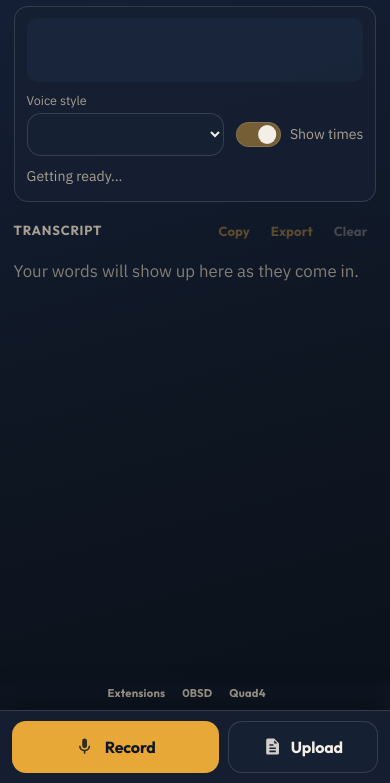
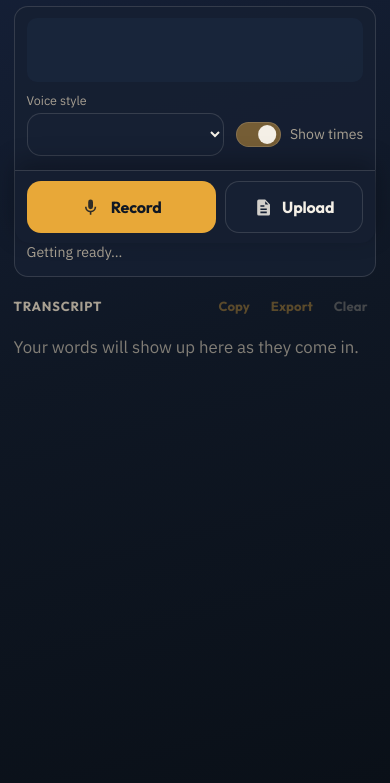
Before and after one commit to Quad4-Software/dictationasm, a browser extension: page web/index.html in a window 390 px wide. Shown: the part 61-844 px from the top of the page. Drawn offline with Linux system fonts and the light colour scheme.

Commit message:
Restore sticky mobile dock so Lighthouse CLS stays under 0.1.
Fixed bottom chrome was shifting the first paint again after the screenshot refresh; keep Record/Upload in flow on small viewports.

```diff
--- a/web/css/app.css
+++ b/web/css/app.css
@@ -947,7 +947,7 @@ body {
     max-width: 100%;
     height: 100dvh;
     padding-top: calc(0.55rem + var(--safe-top));
-    padding-bottom: calc(var(--dock-h) + var(--foot-h) + 0.4rem);
+    padding-bottom: calc(0.55rem + var(--safe-bottom));
     gap: 0.55rem;
   }
 
@@ -1051,20 +1051,20 @@ body {
   }
 
   .action-dock {
-    position: fixed;
-    left: 0;
-    right: 0;
+    position: sticky;
+    left: auto;
+    right: auto;
     bottom: 0;
     top: auto;
-    z-index: 20;
-    margin: 0;
+    z-index: 12;
+    margin: 0.35rem -0.75rem -0.75rem;
     padding: var(--dock-pad-y) max(var(--dock-pad-x), var(--safe-left)) calc(var(--dock-pad-y) + var(--safe-bottom)) max(var(--dock-pad-x), var(--safe-right));
     border: 0;
     border-top: 1px solid var(--line);
-    border-radius: 0;
+    border-radius: 0 0 var(--radius) var(--radius);
     background: color-mix(in srgb, var(--panel) 94%, black);
-    box-shadow: 0 -10px 32px color-mix(in srgb, black 36%, transparent);
-    backdrop-filter: blur(18px);
+    box-shadow: 0 -8px 24px color-mix(in srgb, black 28%, transparent);
+    backdrop-filter: blur(16px);
   }
 
   .action-dock .cta-row {
@@ -1087,25 +1087,7 @@ body {
   }
 
   .site-foot {
-    position: fixed;
-    left: 0;
-    right: 0;
-    bottom: var(--dock-h);
-    z-index: 19;
-    display: flex;
-    justify-content: center;
-    flex-wrap: wrap;
-    gap: 0.1rem 0.15rem;
-    padding: 0.15rem max(0.5rem, var(--safe-left)) 0.2rem max(0.5rem, var(--safe-right));
-    font-size: 0.7rem;
-    letter-spacing: 0.02em;
-    background: linear-gradient(180deg, transparent, color-mix(in srgb, var(--paper) 88%, transparent) 40%);
-  }
-
-  .site-foot a,
-  .site-foot .site-version {
-    min-height: 1.85rem;
-    padding: 0.25rem 0.45rem;
+    display: none;
   }
 
   .panel-result {
```
